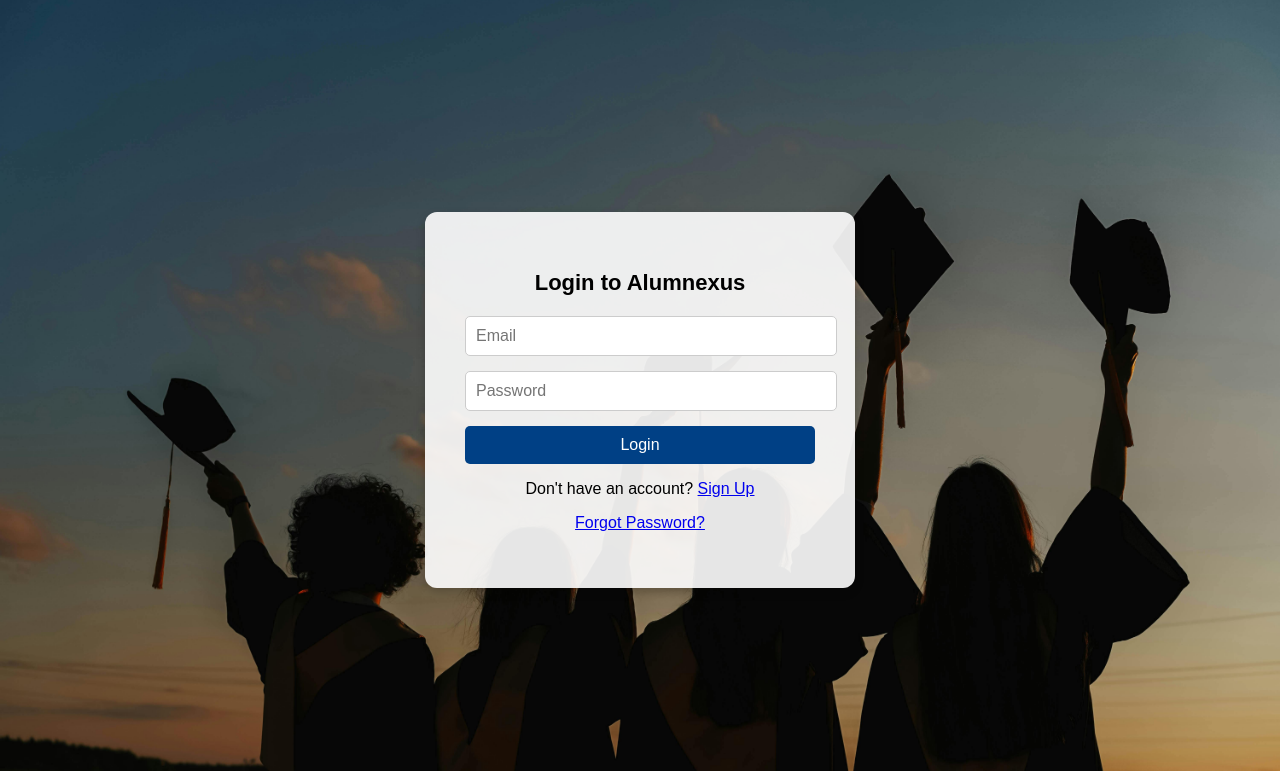
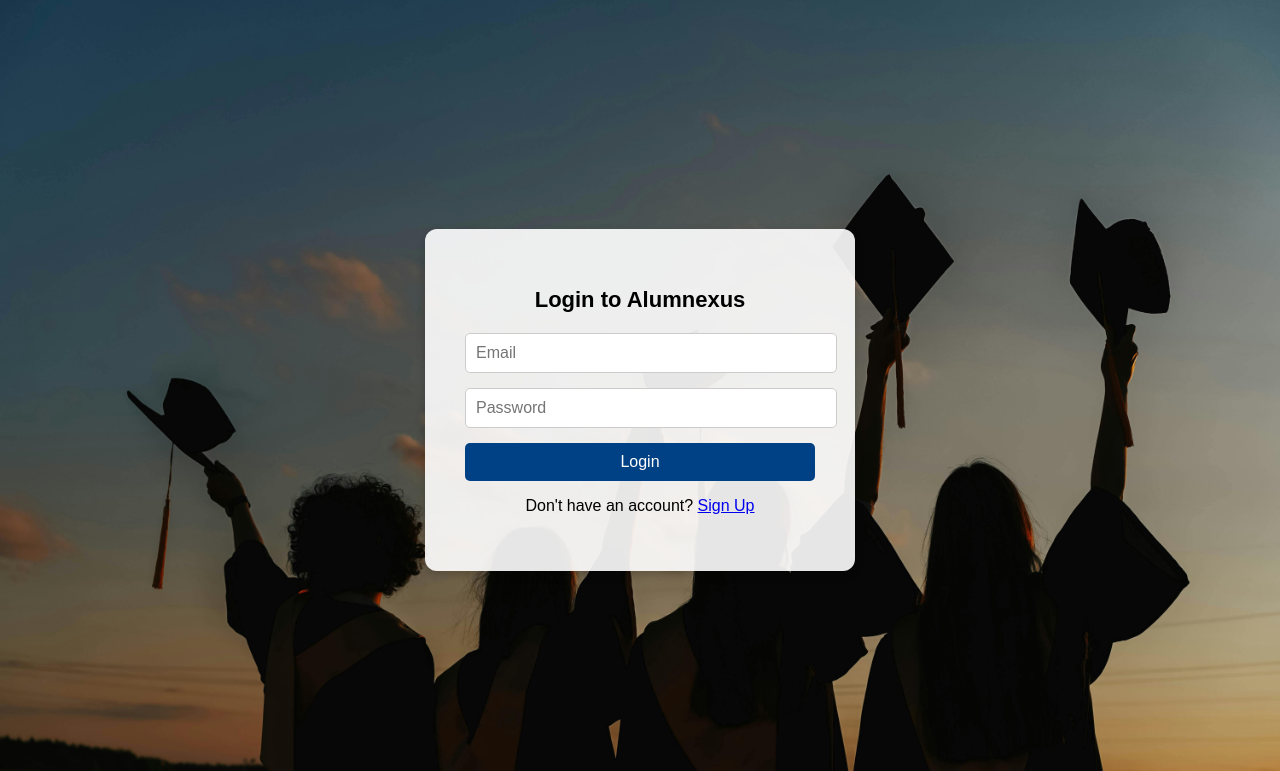
Before and after one commit to Keerthanaa24/alumnexus, a Flask app: page / in a window 1280 px wide. Shown: the top 771 px of the page. Run offline with Flask 3, Linux system fonts and the light colour scheme.

Commit message:
Update login.html

```diff
--- a/templates/login.html
+++ b/templates/login.html
@@ -166,7 +166,7 @@
             <button type="submit">Login</button>
         </form>
         <p>Don't have an account? <a href="{{ url_for('signup') }}">Sign Up</a></p>
-        <p><a href="{{ url_for('forgot_password') }}">Forgot Password?</a></p>
+
     </div>
     <script src="static/login_script.js"></script>
 </body>
```
